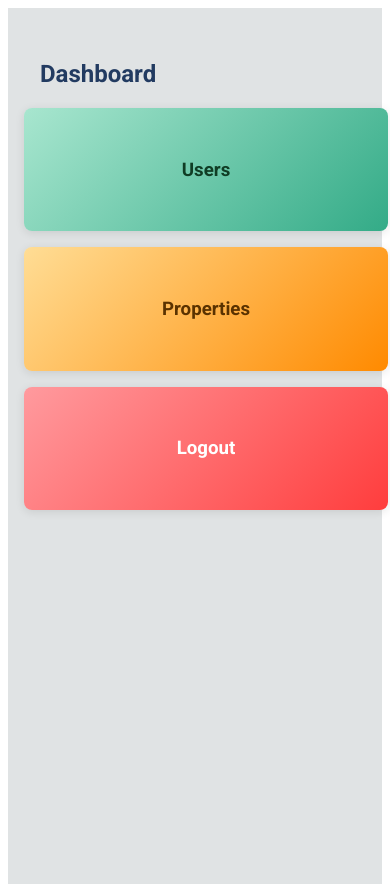
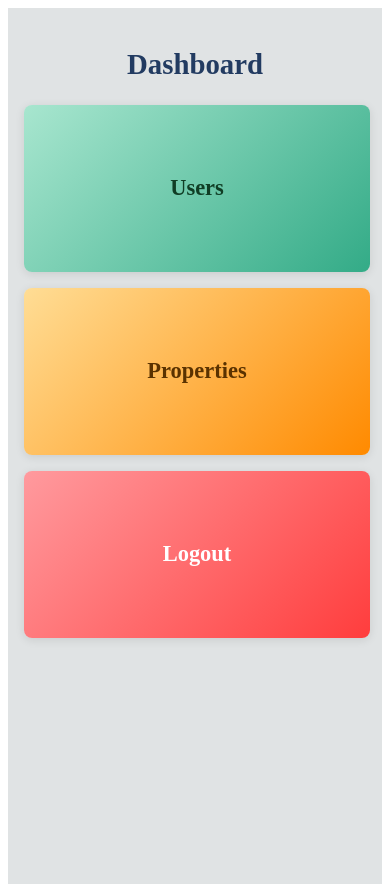
Before and after one commit to KaynathRizvi/RealBroker, a React (Vite) app in the folder admin/: page /dashboard in a window 390 px wide. Built offline with nearby package versions, Linux system fonts and the light colour scheme.

Commit message:
Dashboard CSS

```diff
--- a/admin/src/styles/Dashboard.css
+++ b/admin/src/styles/Dashboard.css
@@ -1,20 +1,21 @@
 .dashboard-container {
-  padding: 2rem;
+  padding: 1rem;
   background-color: #e0e3e4;
   min-height: 100vh;
-  font-family: 'Roboto', sans-serif;
+  font-family: 'Roboto',
 }
 
 .dashboard-header {
   margin-bottom: 1rem;
   color: #223b61;
-  padding: 1rem 0rem 0rem 1rem;
+  text-align: center;
+  font-size: 1.5rem;
 }
 
 /* Cards container */
 .card-container {
   display: flex;
-  gap: 1rem;
+  gap: 2rem;
   flex-wrap: wrap; /* Allows wrapping on smaller screens */
   justify-content: center;
 }
@@ -23,13 +24,14 @@
 .user-card,
 .property-card,
 .logout-card {
-  padding: 2rem;
+  padding: 3rem;
   border-radius: 8px;
   box-shadow: 0 2px 10px rgba(0, 0, 0, 0.1);
   cursor: pointer;
   width: 150px;
   text-align: center;
   transition: transform 0.2s ease;
+  font-size: 1.2rem;
 }
 
 /* Specific card styles */
@@ -60,27 +62,9 @@
   .dashboard-container {
     padding: 1rem;
   }
-
-  .card-container {
-    flex-direction: column;
-    align-items: center;
-    gap: 1rem;
+  .dashboard-header {
+    font-size: 1.2rem;
   }
-
-  .user-card,
-  .property-card,
-  .logout-card {
-    width: 100%;
-    max-width: 300px;
-  }
-}
-
-/* ✅ Responsive adjustments */
-@media (max-width: 380px) {
-  .dashboard-container {
-    padding: 0rem;
-  }
-
   .card-container {
     flex-direction: column;
     align-items: center;
@@ -94,3 +78,26 @@
     max-width: 250px;
   }
 }
+
+/* ✅ Responsive adjustments */
+@media (max-width: 380px) {
+  .dashboard-container {
+    padding: 1rem;
+  }
+  .dashboard-header{
+    font-size: 1rem;
+  }
+  .card-container {
+    flex-direction: column;
+    align-items: center;
+    gap: 1rem;
+  }
+
+  .user-card,
+  .property-card,
+  .logout-card {
+    width: 100%;
+    max-width: 200px;
+    font-size: 1rem;
+  }
+}
```
